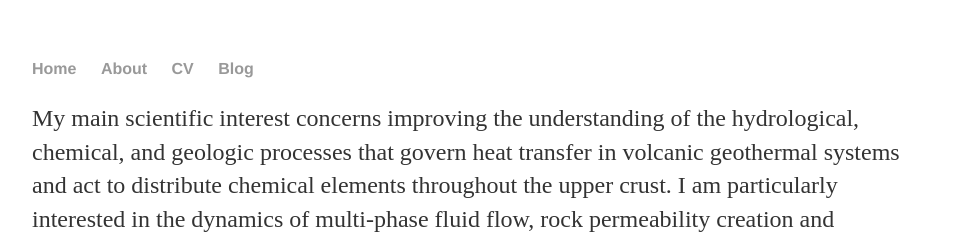
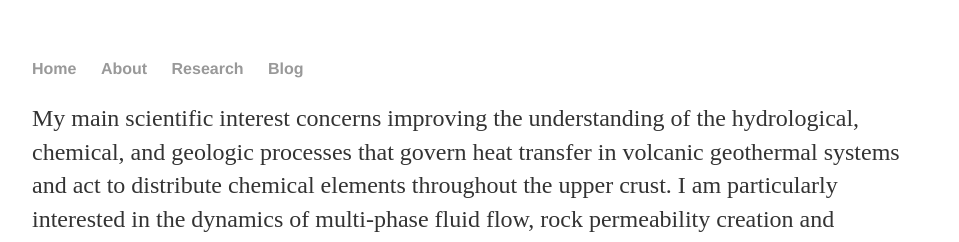
Before and after one commit to two-phaseflow/two-phaseflow.github.io, a Jekyll site: the page built from research/index.html, in a window 1280 px wide. Shown: the top 242 px of the page, without its empty margins (160-1119 px from the left). Built offline with Jekyll 4.4.1, drawn with Linux system fonts in a browser that asks for light colours.

Commit message:
Update default.html

```diff
--- a/_layouts/default.html
+++ b/_layouts/default.html
@@ -10,7 +10,7 @@
 	    		<ul>
 	        		<li><a href="/">Home</a></li>
 		        	<li><a href="/about">About</a></li>
-	        		<li><a href="/cv">CV</a></li>
+				<li><a href="/research">Research</a></li>
 	        		<li><a href="/blog">Blog</a></li>
 	    		</ul>
 			</nav>
```
